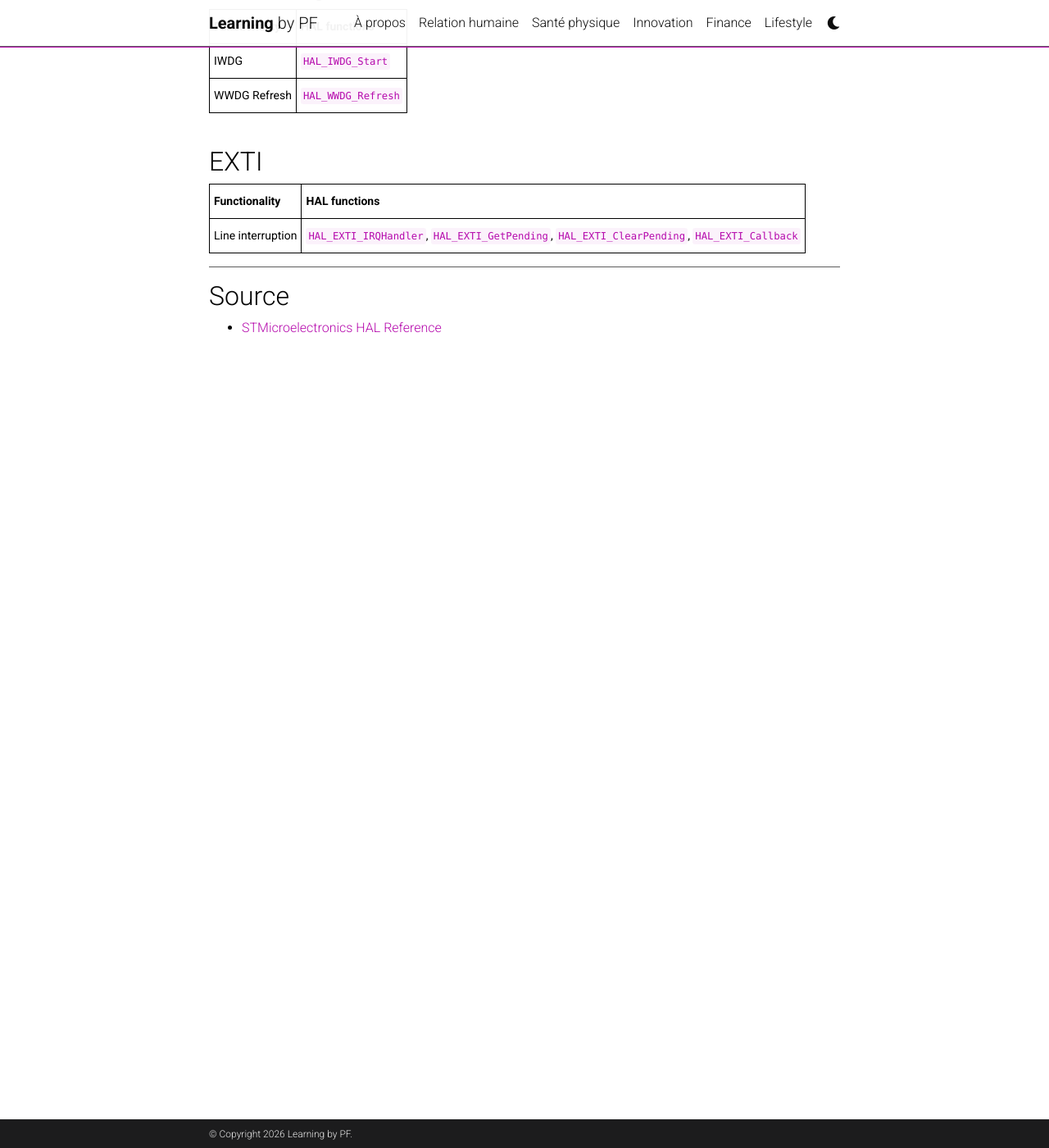
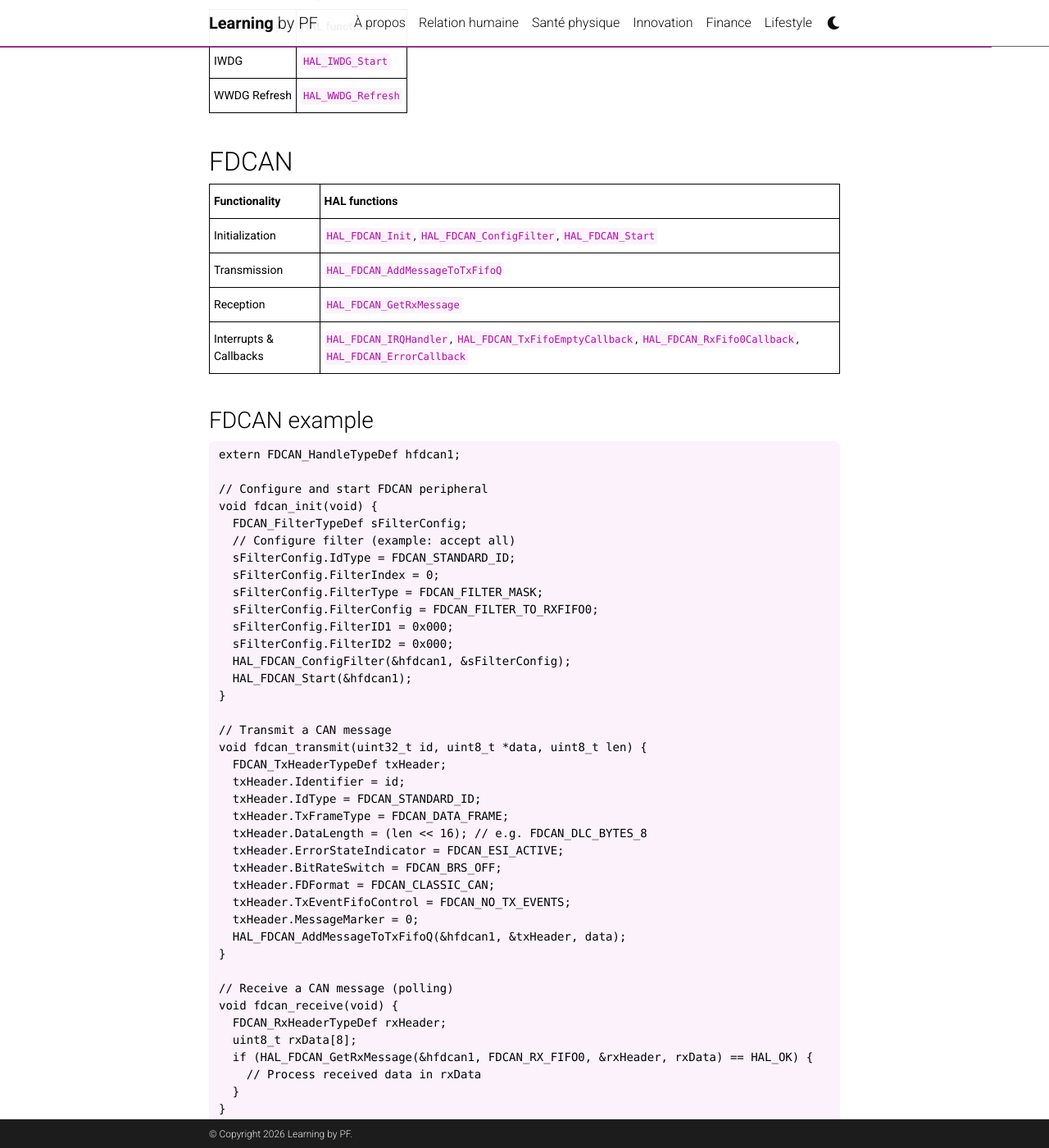
Before and after one commit to mpek29/learning, a Jekyll site: the page built from _innovation/stm32_hal.md, in a window 1280 px wide and 1400 px high, scrolled down 5993 px. Shown: the whole window at 82% size. Built offline with Jekyll 4.4.1, drawn with Linux system fonts in a browser that asks for light colours; comment, search, counter and statistics services are not loaded; a style sheet for code colours, icons or effects is not loaded.

Commit message:
FDCAN tuto

````diff
--- a/_innovation/stm32_hal.md
+++ b/_innovation/stm32_hal.md
@@ -262,6 +262,63 @@ void pot_1(uint32_t *value_pot)
 
 <br>
 
+## FDCAN
+
+| **Functionality** | **HAL functions** |
+|---------------------------|-------------------|
+| Initialization            | `HAL_FDCAN_Init`, `HAL_FDCAN_ConfigFilter`, `HAL_FDCAN_Start` |
+| Transmission              | `HAL_FDCAN_AddMessageToTxFifoQ` |
+| Reception                 | `HAL_FDCAN_GetRxMessage` |
+| Interrupts & Callbacks    | `HAL_FDCAN_IRQHandler`, `HAL_FDCAN_TxFifoEmptyCallback`, `HAL_FDCAN_RxFifo0Callback`, `HAL_FDCAN_ErrorCallback` |
+
+<br>
+
+### FDCAN example
+
+```c
+extern FDCAN_HandleTypeDef hfdcan1;
+
+// Configure and start FDCAN peripheral
+void fdcan_init(void) {
+  FDCAN_FilterTypeDef sFilterConfig;
+  // Configure filter (example: accept all)
+  sFilterConfig.IdType = FDCAN_STANDARD_ID;
+  sFilterConfig.FilterIndex = 0;
+  sFilterConfig.FilterType = FDCAN_FILTER_MASK;
+  sFilterConfig.FilterConfig = FDCAN_FILTER_TO_RXFIFO0;
+  sFilterConfig.FilterID1 = 0x000;
+  sFilterConfig.FilterID2 = 0x000;
+  HAL_FDCAN_ConfigFilter(&hfdcan1, &sFilterConfig);
+  HAL_FDCAN_Start(&hfdcan1);
+}
+
+// Transmit a CAN message
+void fdcan_transmit(uint32_t id, uint8_t *data, uint8_t len) {
+  FDCAN_TxHeaderTypeDef txHeader;
+  txHeader.Identifier = id;
+  txHeader.IdType = FDCAN_STANDARD_ID;
+  txHeader.TxFrameType = FDCAN_DATA_FRAME;
+  txHeader.DataLength = (len << 16); // e.g. FDCAN_DLC_BYTES_8
+  txHeader.ErrorStateIndicator = FDCAN_ESI_ACTIVE;
+  txHeader.BitRateSwitch = FDCAN_BRS_OFF;
+  txHeader.FDFormat = FDCAN_CLASSIC_CAN;
+  txHeader.TxEventFifoControl = FDCAN_NO_TX_EVENTS;
+  txHeader.MessageMarker = 0;
+  HAL_FDCAN_AddMessageToTxFifoQ(&hfdcan1, &txHeader, data);
+}
+
+// Receive a CAN message (polling)
+void fdcan_receive(void) {
+  FDCAN_RxHeaderTypeDef rxHeader;
+  uint8_t rxData[8];
+  if (HAL_FDCAN_GetRxMessage(&hfdcan1, FDCAN_RX_FIFO0, &rxHeader, rxData) == HAL_OK) {
+    // Process received data in rxData
+  }
+}
+```
+
+<br>
+
 ## EXTI
 
 | **Functionality** | **HAL functions** |
````
